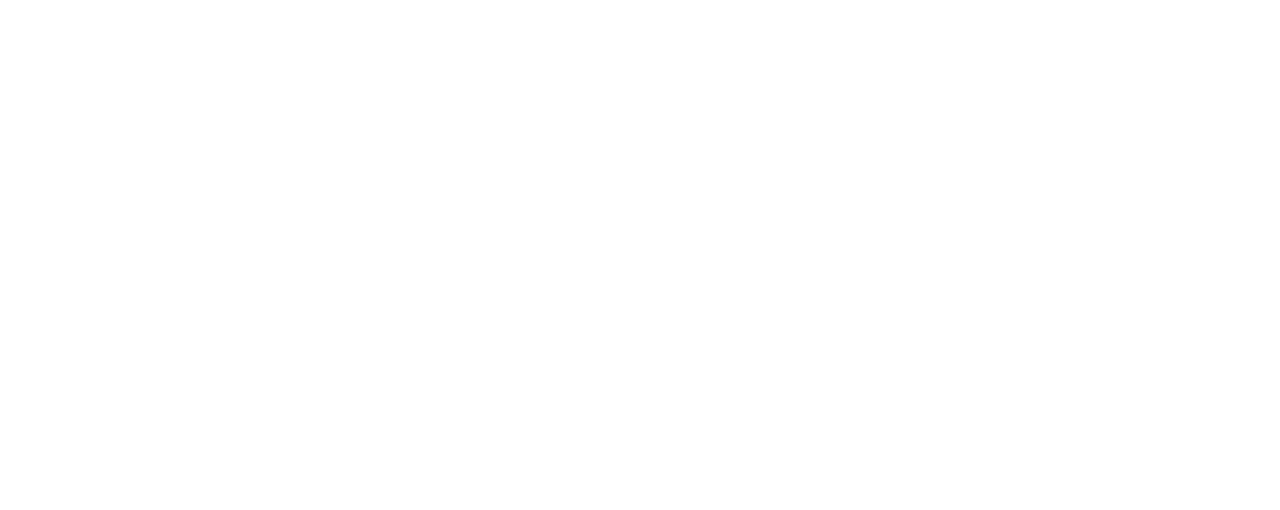
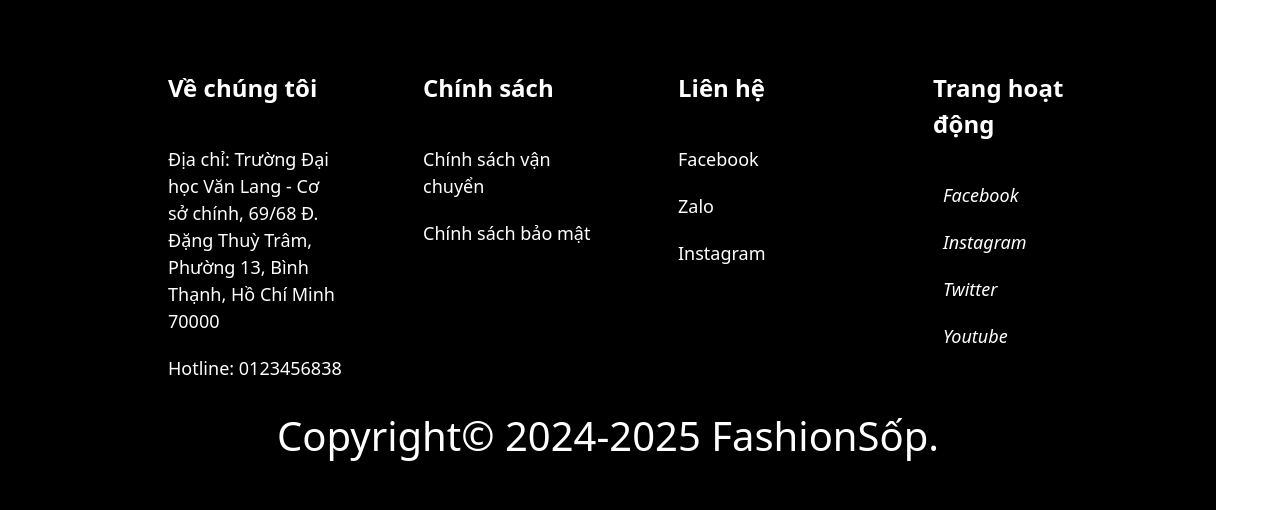
Before and after one commit to Vinbobo/shoppingonline, a React (Create React App) app in the folder client-customer/: page /home in a window 1280 px wide. Shown: the part 176-686 px from the top of the page. Built offline with nearby package versions, Linux system fonts and the light colour scheme; no server answers.

Commit message:
Update App.js

```diff
--- a/client-customer/src/App.js
+++ b/client-customer/src/App.js
@@ -4,6 +4,7 @@
 import { BrowserRouter } from 'react-router-dom';
 import MyProvider from './contexts/MyProvider';
 import 'bootstrap/dist/css/bootstrap.min.css'
+import Footer from "./components/Footer.js";
 class App extends Component {
   render() {
     return (
@@ -11,6 +12,7 @@
         <BrowserRouter>
           <Main />
         </BrowserRouter>
+        <Footer />
       </MyProvider>
     );
   }
```
